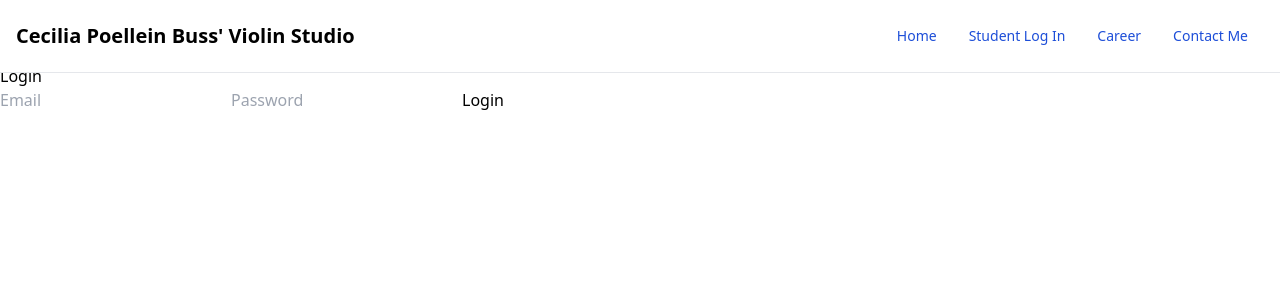
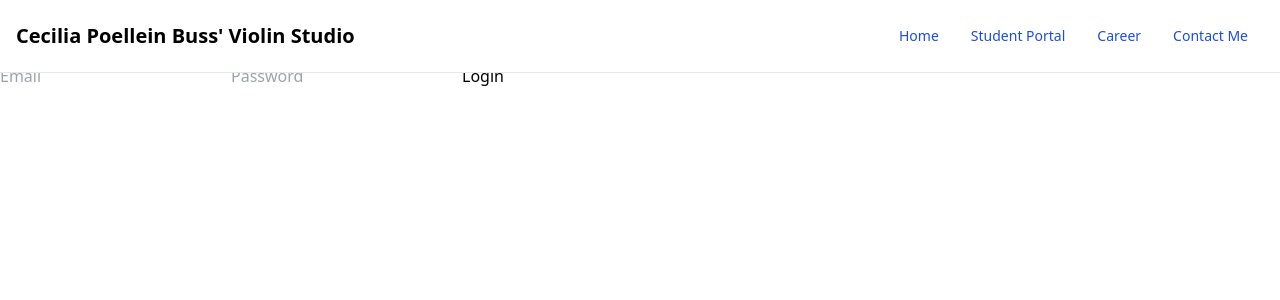
Before and after one commit to neft-tk/violin-studio, a React (Create React App) app: page /login in a window 1280 px wide. Shown: the top 300 px of the page. Built offline with nearby package versions, Linux system fonts and the light colour scheme.

Commit message:
log in and lot out routes should be working on hosted sites

```diff
--- a/src/App.js
+++ b/src/App.js
@@ -23,35 +23,48 @@ function App() {
   const [token, setToken] = useState('');
 
   const handleLogin = (userObj) => {
+    console.log(userObj);
+
     API.login(userObj).then((data) => {
 
       if (data.msg === 'invalid login credentials') {
         setIsValidLogin(false);
       }
 
-      if (data.token) {
+      else
+      // (data.token)
+      {
         setIsValidLogin(true);
-        setUserId(data.user.id);
-        setToken(data.token);
+        // setUserId(data.user.id);
+        // setToken(data.token);
         setIsLoggedIn(true);
         setUserName(data.user.name)
         setUserEmail(data.user.email);
-        localStorage.setItem('token', data.token);
+        // localStorage.setItem('token', data.token);
       }
 
-      console.log("log in worked!");
+      console.log(isLoggedIn);
     });
+  }
+
+  const handleLogout = () => {
+    localStorage.removeItem('token');
+    setIsLoggedIn(false);
+    setUserId(0);
+    setToken('');
+    setUserName('');
+    setUserEmail('');
   }
 
   return (
     <>
 
     <Router>
-      <Nav/>
+      <Nav handleLogout={handleLogout} isLoggedIn={isLoggedIn}/>
       <Routes>
         <Route path="/" element={<Home/>}/>
         <Route path="/home" element={<Home/>}/>
-        <Route path="/login" element={<Login handleLogin={handleLogin} isValidLogin={isValidLogin}/>}/>
+        <Route path="/login" element={<Login handleLogin={handleLogin} isValidLogin={isValidLogin} isLoggedIn={isLoggedIn}/>}/>
         <Route path="/career" element={<Career/>}/>
         <Route path="/contact" element={<Contact/>}/>
       </Routes>
--- a/src/components/Nav.jsx
+++ b/src/components/Nav.jsx
@@ -1,7 +1,12 @@
 import React from "react";
 import { Link } from "react-router-dom";
 
-export default function Nav() {
+export default function Nav({ handleLogout, isLoggedIn }) {
+
+  const onLogoutClick = () => {
+    handleLogout();
+  }
+
   return (
     <nav class="bg-white px-2 sm:px-4 py-2.5 dark:bg-gray-900 fixed w-full z-20 top-0 left-0 border-b border-gray-200 dark:border-gray-600">
       <div class="container flex flex-wrap items-center justify-between mx-auto">
@@ -16,31 +21,53 @@ export default function Nav() {
         >
           <ul class="flex flex-col p-4 mt-4 border border-gray-100 rounded-lg bg-gray-50 md:flex-row md:space-x-8 md:mt-0 md:text-sm md:font-medium md:border-0 md:bg-white dark:bg-gray-800 md:dark:bg-gray-900 dark:border-gray-700">
             <li>
-                <Link
-                  to="/">
-                  <h1 className="block py-2 pl-3 pr-4 text-white bg-blue-700 rounded md:bg-transparent md:text-blue-700 md:p-0 dark:text-white"
-                  aria-current="page">Home</h1>
+              <Link to="/">
+                <h1
+                  className="block py-2 pl-3 pr-4 text-white bg-blue-700 rounded md:bg-transparent md:text-blue-700 md:p-0 dark:text-white"
+                  aria-current="page"
+                >
+                  Home
+                </h1>
               </Link>
             </li>
             <li>
-                <Link
-                  to="/login">
-                  <h1 className="block py-2 pl-3 pr-4 text-white bg-blue-700 rounded md:bg-transparent md:text-blue-700 md:p-0 dark:text-white"
-                  aria-current="page">Student Log In</h1>
+              <div>
+                {isLoggedIn ? (
+                  <button onClick={onLogoutClick}>
+                    Logout
+                  </button>
+                ) : (
+                  <>
+                    <Link to="/login">
+                      <h1
+                        className="block py-2 pl-3 pr-4 text-white bg-blue-700 rounded md:bg-transparent md:text-blue-700 md:p-0 dark:text-white"
+                        aria-current="page"
+                      >
+                        Student Portal
+                      </h1>
+                    </Link>
+                  </>
+                )}
+              </div>
+            </li>
+            <li>
+              <Link to="/career">
+                <h1
+                  className="block py-2 pl-3 pr-4 text-white bg-blue-700 rounded md:bg-transparent md:text-blue-700 md:p-0 dark:text-white"
+                  aria-current="page"
+                >
+                  Career
+                </h1>
               </Link>
             </li>
             <li>
-              <Link
-                  to="/career">
-                  <h1 className="block py-2 pl-3 pr-4 text-white bg-blue-700 rounded md:bg-transparent md:text-blue-700 md:p-0 dark:text-white"
-                  aria-current="page">Career</h1>
-                </Link>
-              </li>
-              <li>
-              <Link
-                  to="/contact">
-                  <h1 className="block py-2 pl-3 pr-4 text-white bg-blue-700 rounded md:bg-transparent md:text-blue-700 md:p-0 dark:text-white"
-                  aria-current="page">Contact Me</h1>
+              <Link to="/contact">
+                <h1
+                  className="block py-2 pl-3 pr-4 text-white bg-blue-700 rounded md:bg-transparent md:text-blue-700 md:p-0 dark:text-white"
+                  aria-current="page"
+                >
+                  Contact Me
+                </h1>
               </Link>
             </li>
           </ul>
--- a/src/components/pages/Login.jsx
+++ b/src/components/pages/Login.jsx
@@ -1,6 +1,6 @@
 import React, { useState } from "react";
 
-export default function Login({ handleLogin, isValidLogin }) {
+export default function Login({ handleLogin, isValidLogin, isLoggedIn }) {
   const [loginEmail, setLoginEmail] = useState("");
   const [loginPassword, setLoginPassword] = useState("");
 
@@ -20,13 +20,23 @@ export default function Login({ handleLogin, isValidLogin }) {
       email: loginEmail.toLowerCase(),
       password: loginPassword,
     });
-    console.log("log in works!");
+  };
 
-  };
+  const renderRoutes = () => {
+    return (
+      <>
+      <div>
+          <h1>renderRoutes worked</h1>
+        </div></>
+    )
+  }
 
   return (
     <>
-      <h1>Login</h1>
+    <div>
+      {isLoggedIn ? (
+        renderRoutes()
+      ) : (
       <div>
         <form onSubmit={handleLoginSubmit}>
           <input
@@ -48,6 +58,8 @@ export default function Login({ handleLogin, isValidLogin }) {
           </button>
         </form>
       </div>
+      )}
+    </div>
     </>
   );
 }
```
Lines whose indentation alone changed are shown as unchanged.
